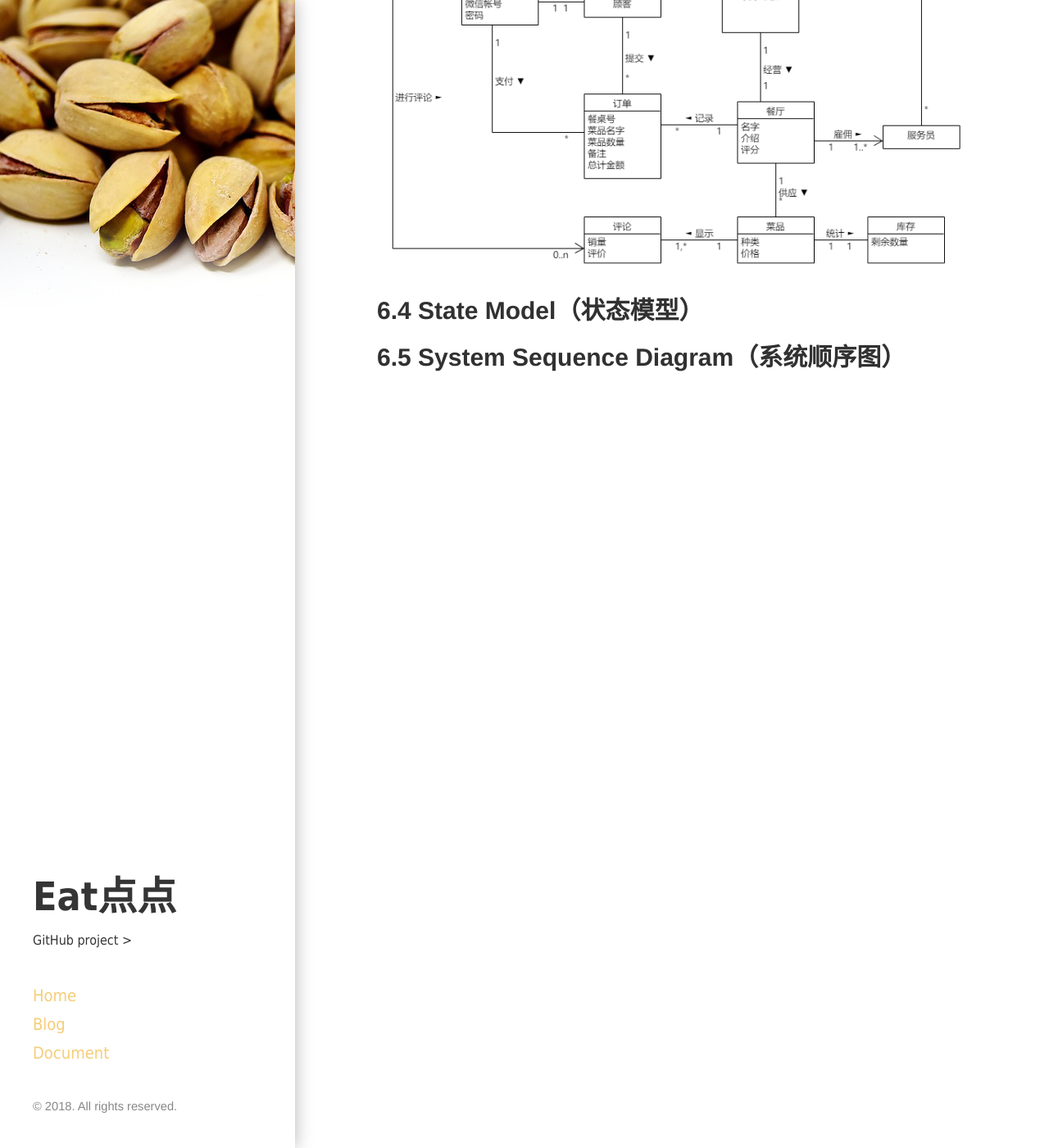
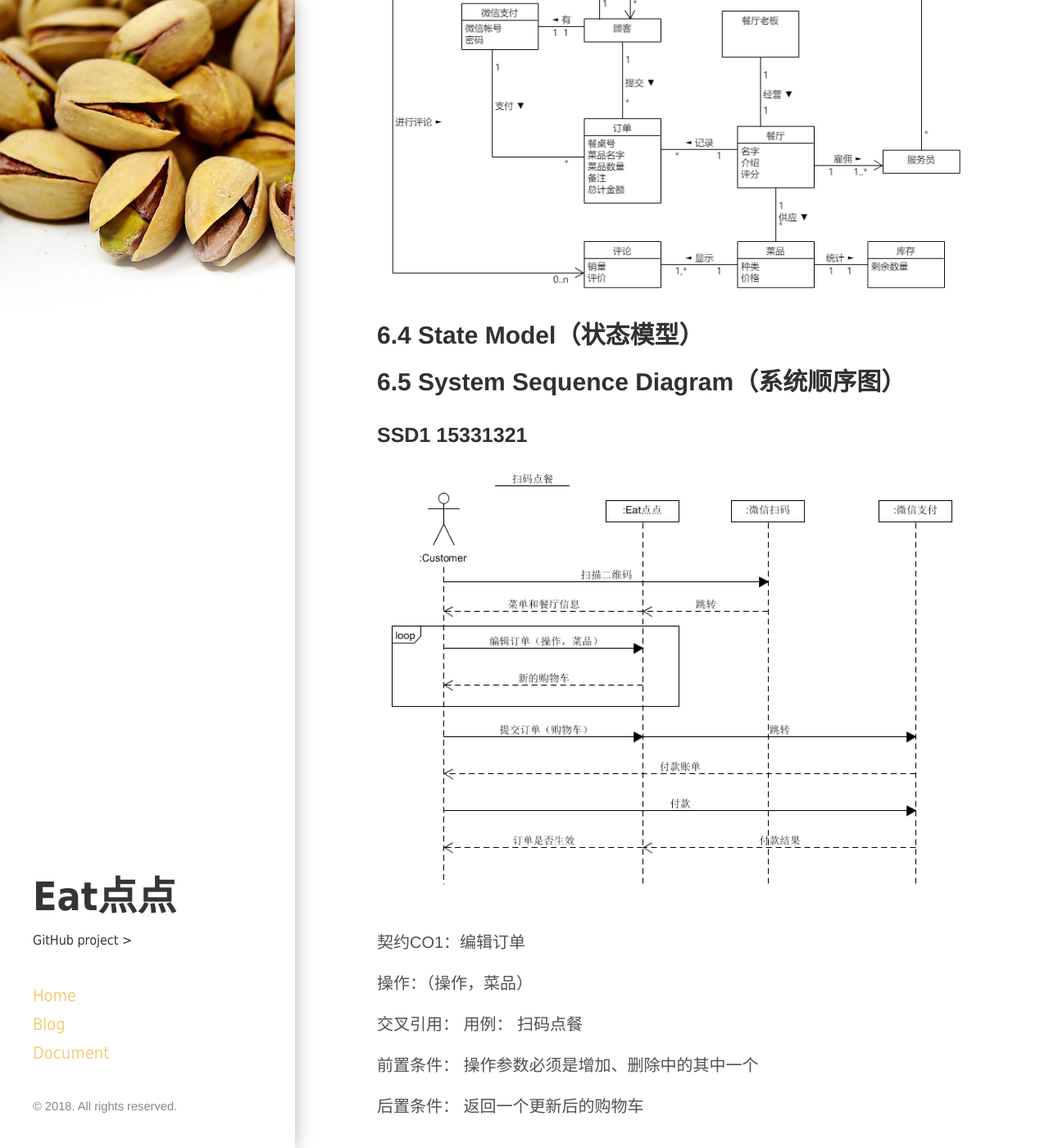
Before and after one commit to ChickenDinner8/ChickenDinner8.github.io, a Jekyll site: the page built from _posts/2018-04-21-需求说明书.md, in a window 1280 px wide and 1400 px high, scrolled down 7829 px. Shown: the whole window at 82% size. Built offline with Jekyll 4.4.1, drawn with Linux system fonts in a browser that asks for light colours.

Commit message:
add ssd1

```diff
--- a/_posts/2018-04-21-需求说明书.md
+++ b/_posts/2018-04-21-需求说明书.md
@@ -176,3 +176,17 @@ Eat点点 点餐系统
 
 
 ## 6.5 System Sequence Diagram（系统顺序图）
+
+### SSD1 15331321
+
+![SSD1](https://raw.githubusercontent.com/ChickenDinner8/ChickenDinner8.github.io/master/public/img/Rayman/SSD1.png)
+
+契约CO1：编辑订单
+
+操作：（操作，菜品）
+
+交叉引用： 用例： 扫码点餐
+
+前置条件： 操作参数必须是增加、删除中的其中一个
+
+后置条件： 返回一个更新后的购物车
```
Also changed, not shown: public/img/Rayman/SSD1.png (added), 1 other file.
